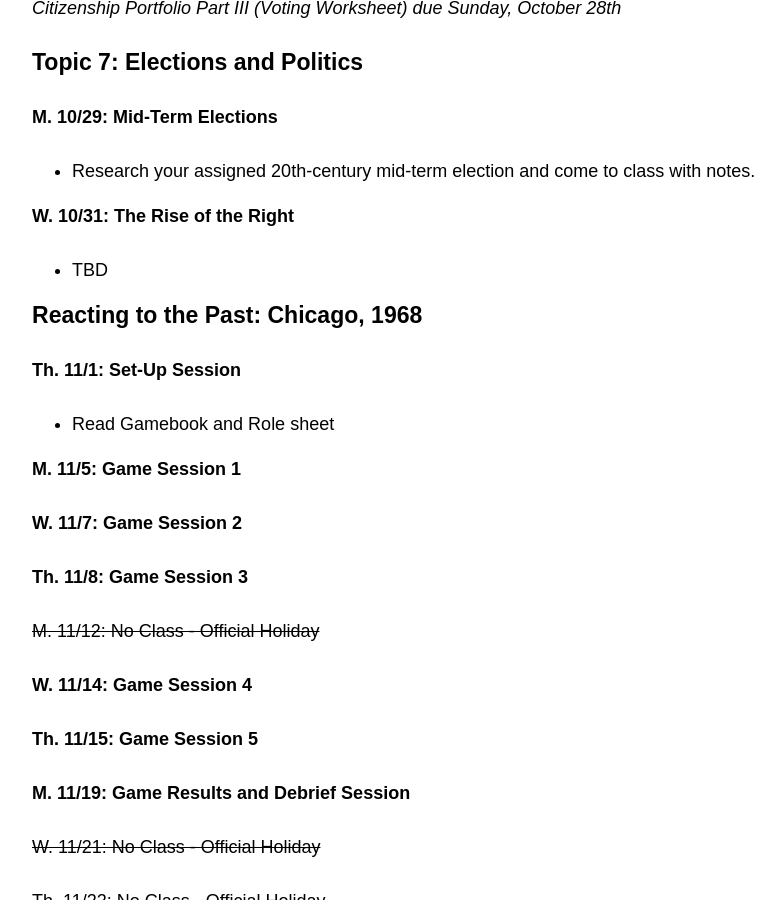
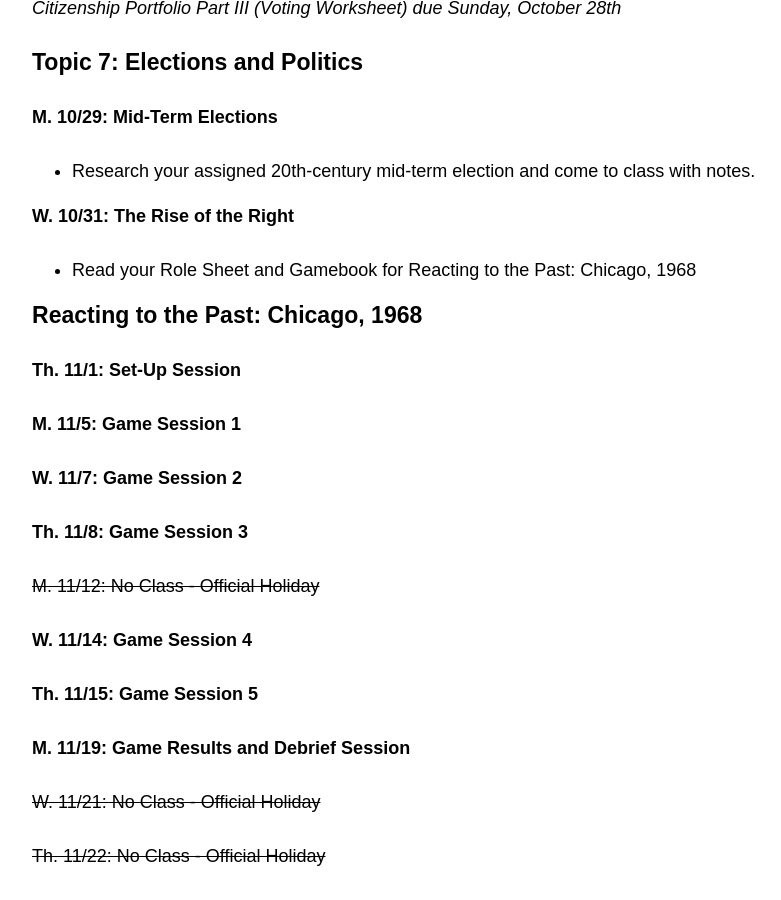
Before and after one commit to cblevins/f18-intro-us, a Jekyll site: the page built from schedule.md, in a window 1280 px wide and 900 px high, scrolled down 3799 px. Shown: the whole window, without its empty margins (114-895 px from the left). Built offline with Jekyll 4.4.1, drawn with Linux system fonts in a browser that asks for light colours; nearby versions of some CDN libraries.

Commit message:
schedule

```diff
--- a/schedule.md
+++ b/schedule.md
@@ -117,12 +117,11 @@ title: Schedule
 - Research  your assigned 20th-century mid-term election and come to class with notes.
 
 **W. 10/31: The Rise of the Right**
-- TBD
+- Read your Role Sheet and Gamebook for Reacting to the Past: Chicago, 1968
 
 ### Reacting to the Past: Chicago, 1968
 
 **Th. 11/1: Set-Up Session**
-- Read Gamebook and Role sheet
 
 **M. 11/5: Game Session 1**
 
```
